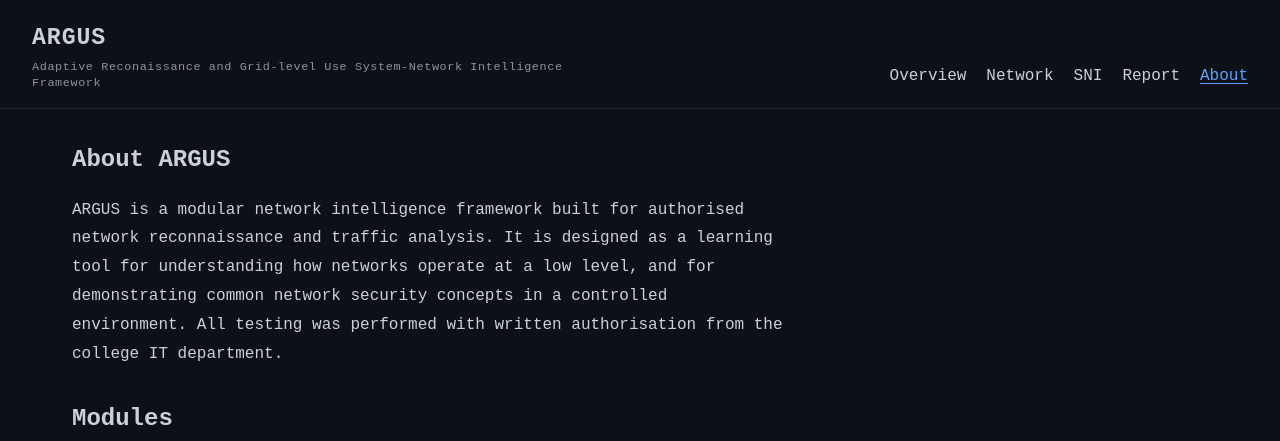
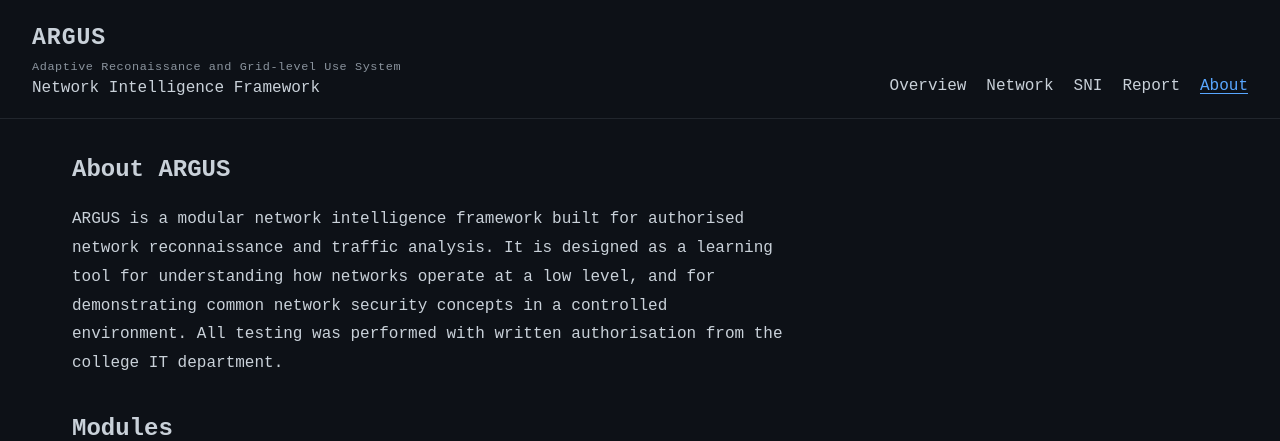
Before and after one commit to nisbh/ARGUS-iris, a Flask app: page /about in a window 1280 px wide. Shown: the top 441 px of the page. Run offline with Flask 3, Linux system fonts and the light colour scheme; parts of the project's set-up code (start-up, migrations or seed data) failed here and were passed over.

Commit message:
minor ui change

```diff
--- a/templates/base.html
+++ b/templates/base.html
@@ -11,7 +11,8 @@
     <header class="header">
         <div>
             <div class="header-title">ARGUS</div>
-            <div class="header-subtitle">Adaptive Reconaissance and Grid-level Use System-Network Intelligence Framework</div>
+            <div class="header-subtitle">Adaptive Reconaissance and Grid-level Use System</div>
+            <div class="header-tagline">Network Intelligence Framework</div>
         </div>
         <nav class="nav" aria-label="Primary">
             <a href="{{ url_for('index') }}" class="{% if current_page == 'overview' %}nav-active{% endif %}">Overview</a>
```
